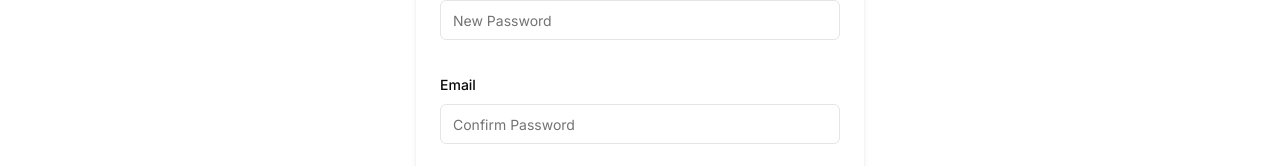
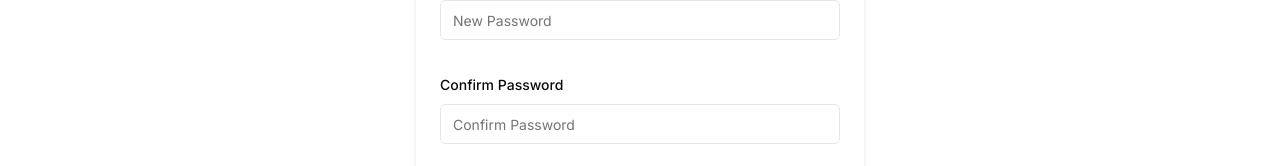
Before and after one commit to DevarshGandhi03/Anonymously, a Next.js app: page /new-password in a window 1280 px wide. Shown: the part 436-602 px from the top of the page. Built offline with nearby package versions, Linux system fonts and the light colour scheme; no server answers.

Commit message:
Final Commit -v1 Successfully Completed

```diff
--- a/src/app/(auth)/new-password/page.tsx
+++ b/src/app/(auth)/new-password/page.tsx
@@ -118,7 +118,7 @@ export default function ProfileForm() {
             name="confirmpassword"
             render={({ field }) => (
               <FormItem>
-                <FormLabel>Email</FormLabel>
+                <FormLabel>Confirm Password</FormLabel>
                 <FormControl>
                   <Input
                     type="password"
```
